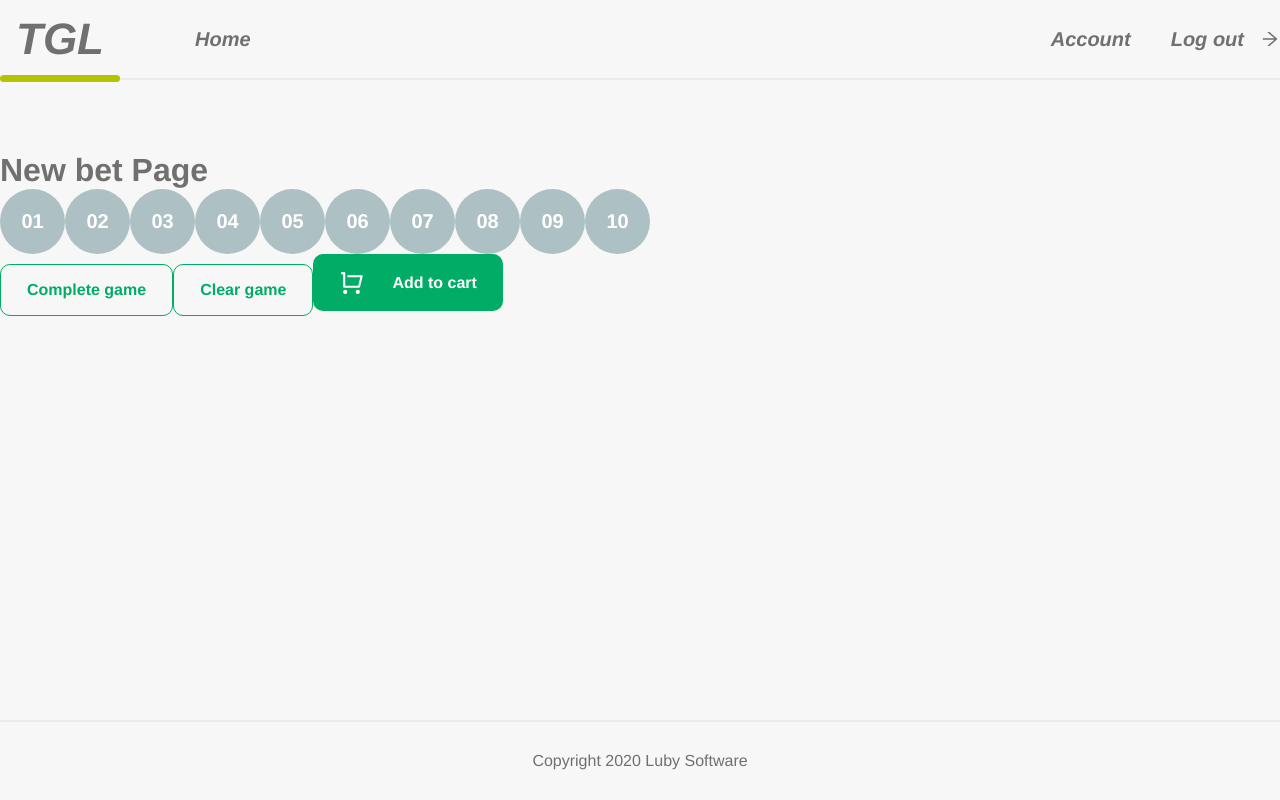
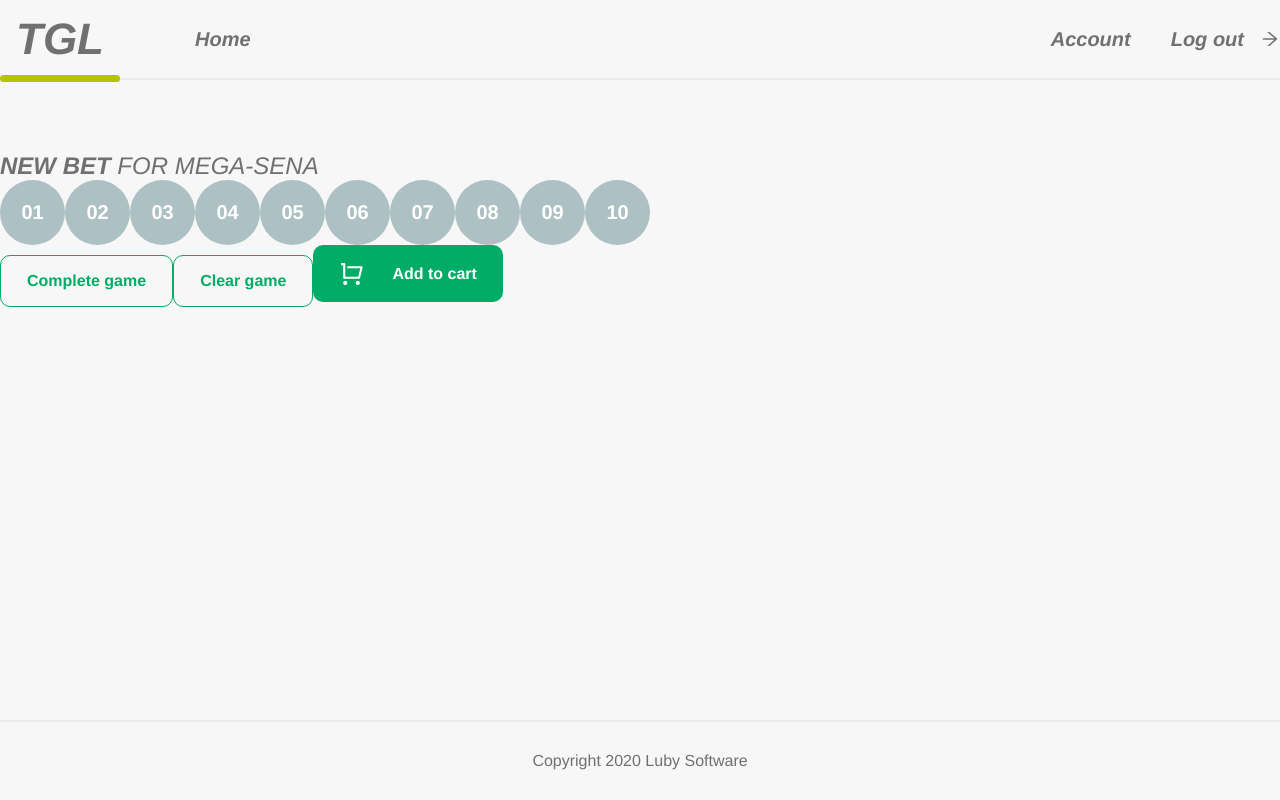
Before and after one commit to gabepinheiro/tgl-react, a React (Vite) app: page /new-bet in a window 1280 px wide. Built offline with nearby package versions, Linux system fonts and the light colour scheme.

Commit message:
feat(pages/styles/Heading): added styles for span child element

```diff
--- a/src/pages/new-bet.tsx
+++ b/src/pages/new-bet.tsx
@@ -1,6 +1,8 @@
 import { Button } from '@/components/button'
 import { NumberButton } from '@/components/number-button'
 import { RiShoppingCartLine as CartIcon } from 'react-icons/ri'
+
+import * as S from './styles'
 
 function NewBetPage () {
   const numbers = [
@@ -10,7 +12,8 @@ function NewBetPage () {
 
   return (
     <>
-      <h1>New bet Page</h1>
+      <S.Heading upcase>New bet <span>for Mega-Sena</span></S.Heading>
+
       {numbers.map((number) => (
         <NumberButton key={number} number={number} />
       ))}
--- a/src/pages/styles.ts
+++ b/src/pages/styles.ts
@@ -18,11 +18,16 @@ const HeadingModifiers = {
 }
 
 export const Heading = styled.h2<HeadingProps>`
+  font-style: italic;
+
+  & > span {
+    font-weight: 300;
+  }
+
   ${({ size = 'medium', upcase = false }) => css`
     ${!!size && HeadingModifiers[size]}
     ${upcase && HeadingModifiers.upcase()}
   `}
-  font-style: italic;
 `
 
 export const ButtonLinkWrapper = styled.div`
```
